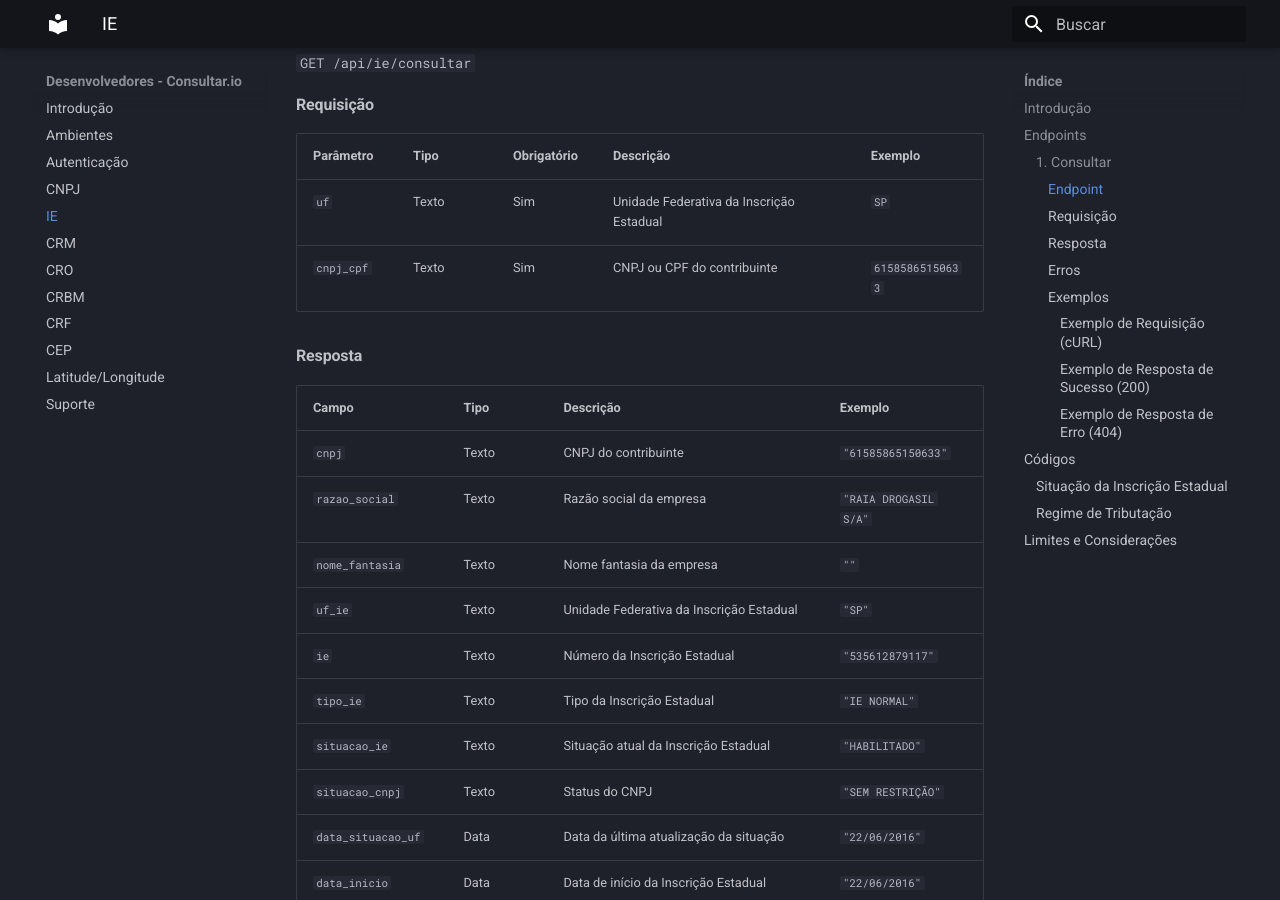
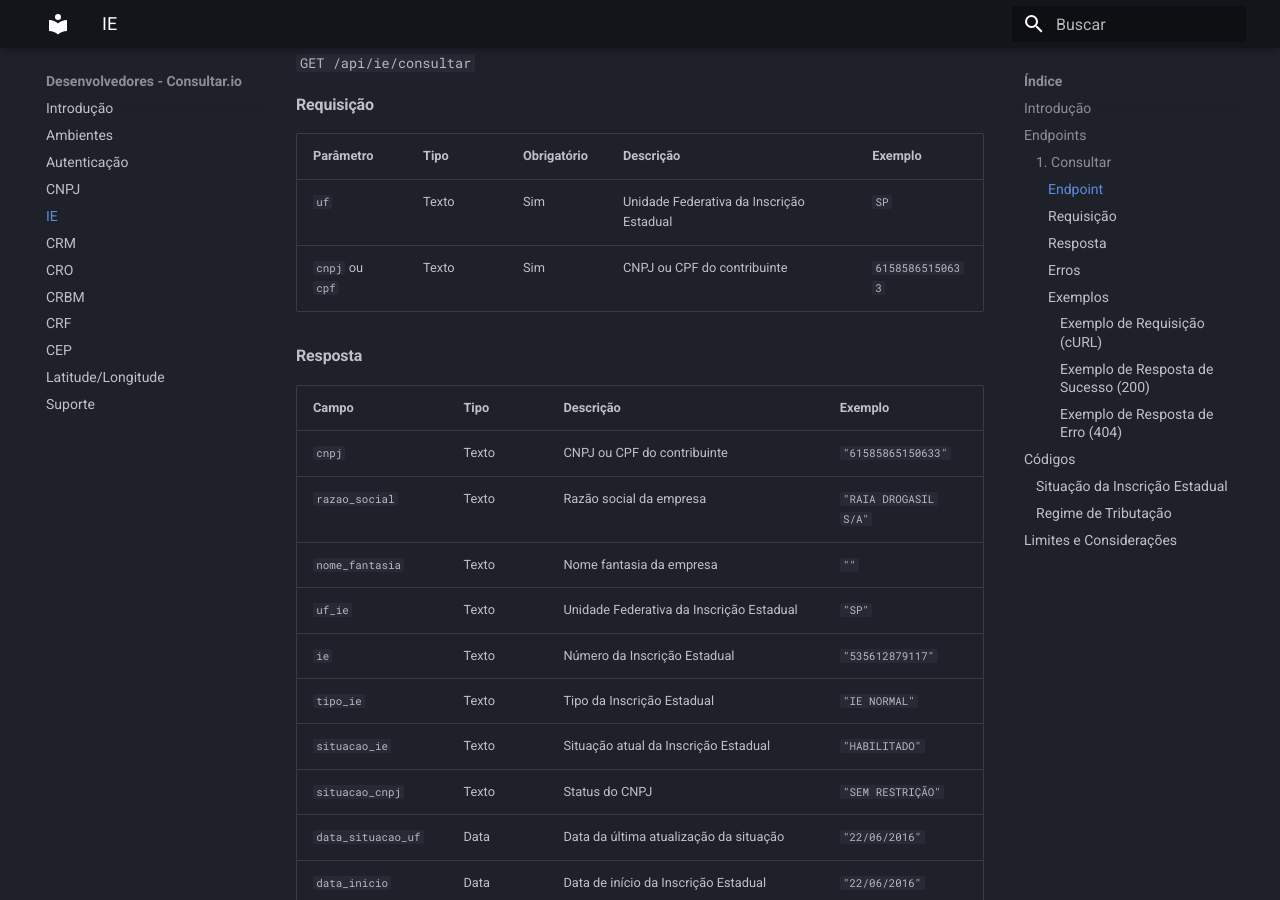
Before and after one commit to consultar-io/doc, an MkDocs documentation site: the page built from docs/inscricao-estadual.md, in a window 1280 px wide and 900 px high, scrolled down 452 px. Built offline with MkDocs 1.6.1 and Material for MkDocs 9.7.7, drawn with Linux system fonts in a browser that asks for light colours.

Commit message:
Update Inscrição Estadual documentation to clarify parameter descriptions
- Revised the request parameters table to specify "CNPJ ou CPF" instead of just "CNPJ" for better clarity.
- Adjusted the response field description to reflect that it can return either CNPJ or CPF of the contributor.

```diff
--- a/docs/inscricao-estadual.md
+++ b/docs/inscricao-estadual.md
@@ -18,16 +18,16 @@ Consulta detalhes de uma Inscrição Estadual específica.
 
 #### Requisição
 
-| Parâmetro  | Tipo  | Obrigatório | Descrição                                | Exemplo          |
-| ---------- | ----- | ----------- | ---------------------------------------- | ---------------- |
-| `uf`       | Texto | Sim         | Unidade Federativa da Inscrição Estadual | `SP`             |
-| `cnpj_cpf` | Texto | Sim         | CNPJ ou CPF do contribuinte              | `61585865150633` |
+| Parâmetro       | Tipo  | Obrigatório | Descrição                                | Exemplo          |
+| --------------- | ----- | ----------- | ---------------------------------------- | ---------------- |
+| `uf`            | Texto | Sim         | Unidade Federativa da Inscrição Estadual | `SP`             |
+| `cnpj` ou `cpf` | Texto | Sim         | CNPJ ou CPF do contribuinte              | `61585865150633` |
 
 #### Resposta
 
 | Campo                   | Tipo  | Descrição                                              | Exemplo                   |
 | ----------------------- | ----- | ------------------------------------------------------ | ------------------------- |
-| `cnpj`                  | Texto | CNPJ do contribuinte                                   | `"61585865150633"`        |
+| `cnpj`                  | Texto | CNPJ ou CPF do contribuinte                            | `"61585865150633"`        |
 | `razao_social`          | Texto | Razão social da empresa                                | `"RAIA DROGASIL S/A"`     |
 | `nome_fantasia`         | Texto | Nome fantasia da empresa                               | `""`                      |
 | `uf_ie`                 | Texto | Unidade Federativa da Inscrição Estadual               | `"SP"`                    |
```
